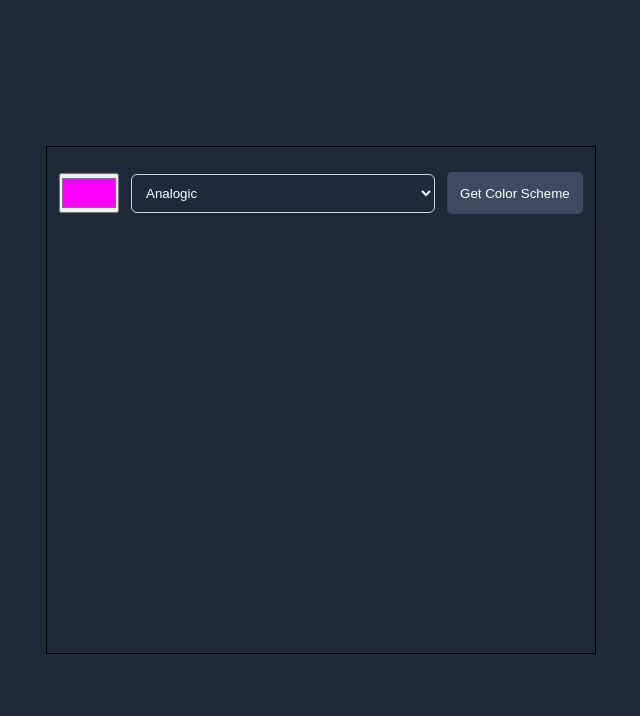
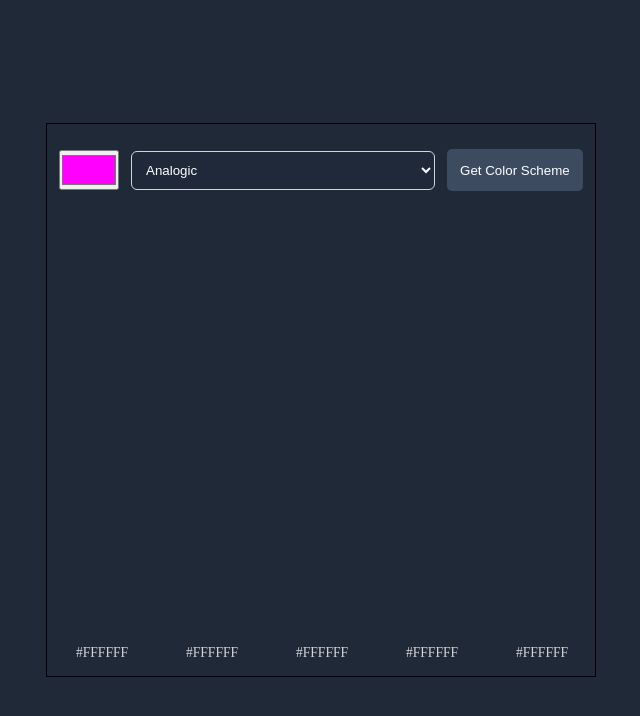
Before and after one commit to DevProgs/Color-Scheme-Generator, a plain HTML site: page index.html in a window 1280 px wide. Shown: the whole page, without its empty margins (319-959 px from the left). Drawn offline with Linux system fonts and the light colour scheme; no server answers.

Commit message:
Added hex value container below colors

```diff
--- a/index.html
+++ b/index.html
@@ -22,6 +22,13 @@
         <button class="btn">Get Color Scheme</button>
       </div>
       <div class="scheme-container"></div>
+      <div class="hex-value--container">
+        <div class="hex-value">#FFFFFF</div>
+        <div class="hex-value">#FFFFFF</div>
+        <div class="hex-value">#FFFFFF</div>
+        <div class="hex-value">#FFFFFF</div>
+        <div class="hex-value">#FFFFFF</div>
+      </div>
     </div>
     <script type="module" src="/main.js"></script>
   </body>
--- a/style.css
+++ b/style.css
@@ -46,7 +46,6 @@ padding: .75em;
 }
 
 .btn {
-  /* margin-left: auto; */
   background: #3D4B60;
   color: white;
   padding: 1em;
@@ -56,7 +55,18 @@ padding: .75em;
 
 .scheme-container {
   display: grid;
-  grid-template-columns: repeat(6, 110px);
-  width: 550px;
+  grid-template-columns: repeat(5, 110px);
   height: 414px;
 }
+
+.hex-value--container {
+  display: grid;
+  grid-template-columns: repeat(5, 110px);
+  color: #D5D4D8;
+  text-align: center;
+}
+
+.hex-value {
+  font-size: .85rem;
+  padding: 15px 0;
+}
```
